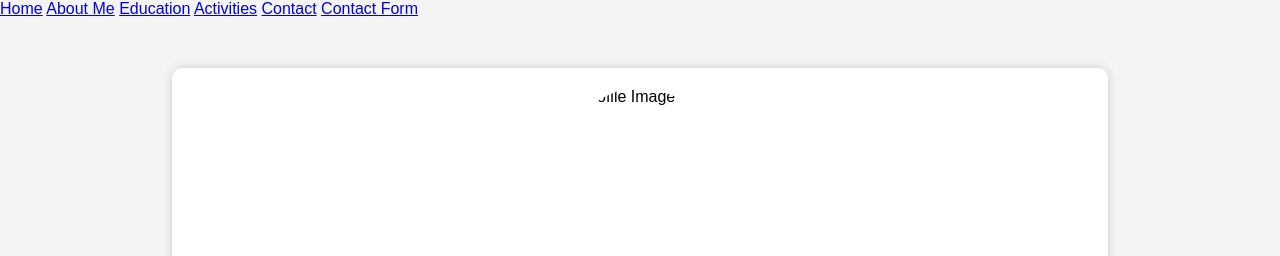
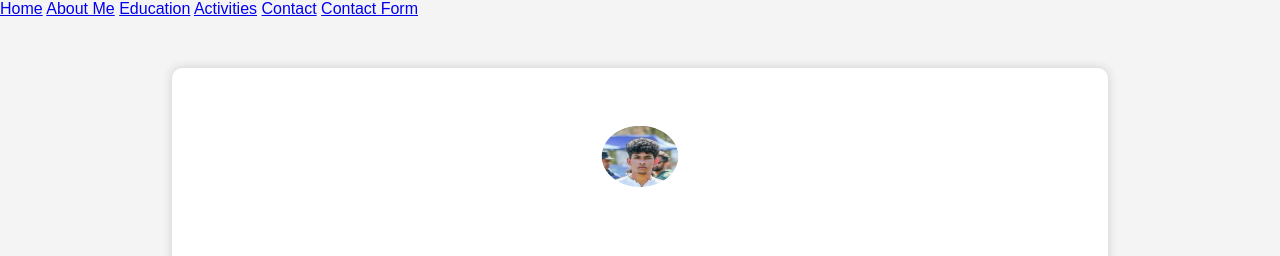
Before and after one commit to Senruk/Portfolio, a plain HTML site: page index.html in a window 1280 px wide. Shown: the top 256 px of the page. Drawn offline with Linux system fonts and the light colour scheme; the site is published under a folder, as on GitHub Pages, so addresses that start at the root find nothing.

Commit message:
Update index.html

```diff
--- a/index.html
+++ b/index.html
@@ -25,7 +25,7 @@
   </nav>
 
   <div class="container">
-    <img src="/images/pro_pic.jpg" alt="Profile Image" class="profile-img">
+    <img src="images/pro_pic.jpg" alt="Profile Image" class="profile-img">
 
     <h1><b>Menuja Senruk Karawita</b></h1>
 
```
